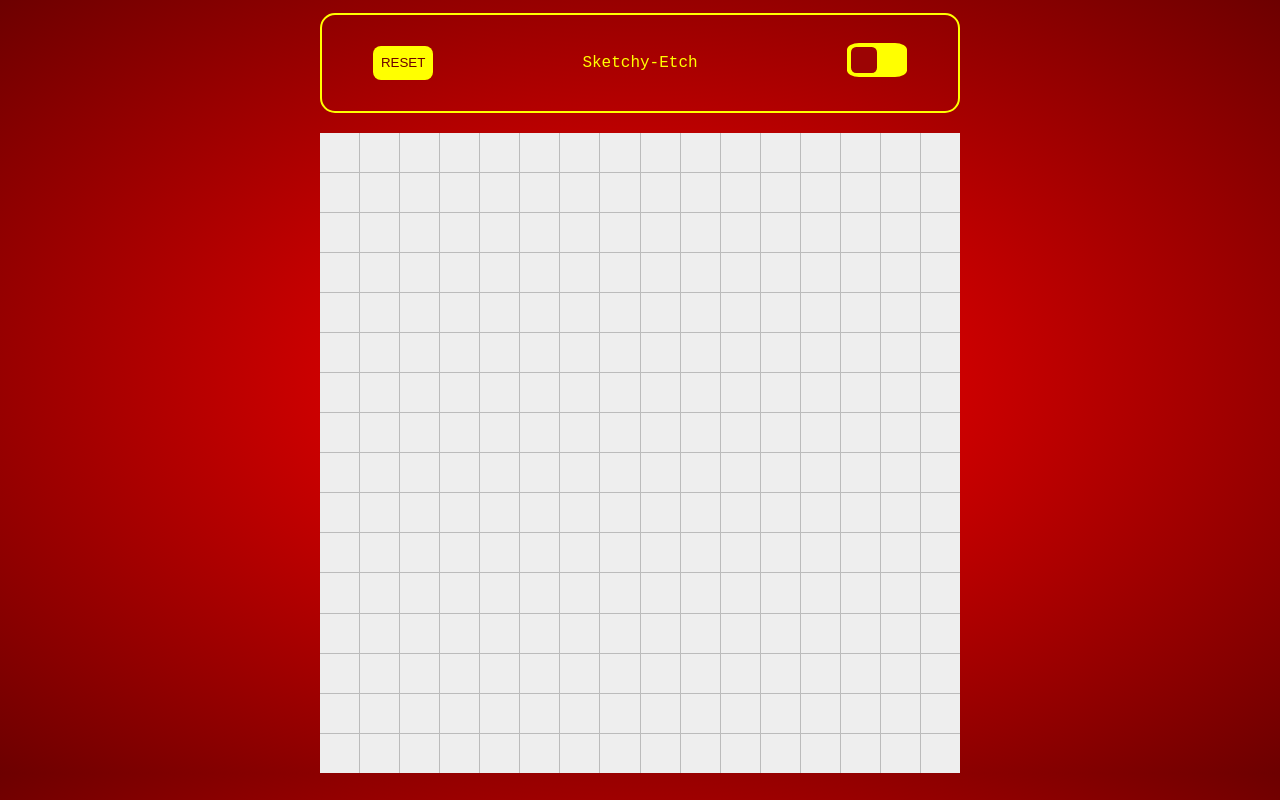
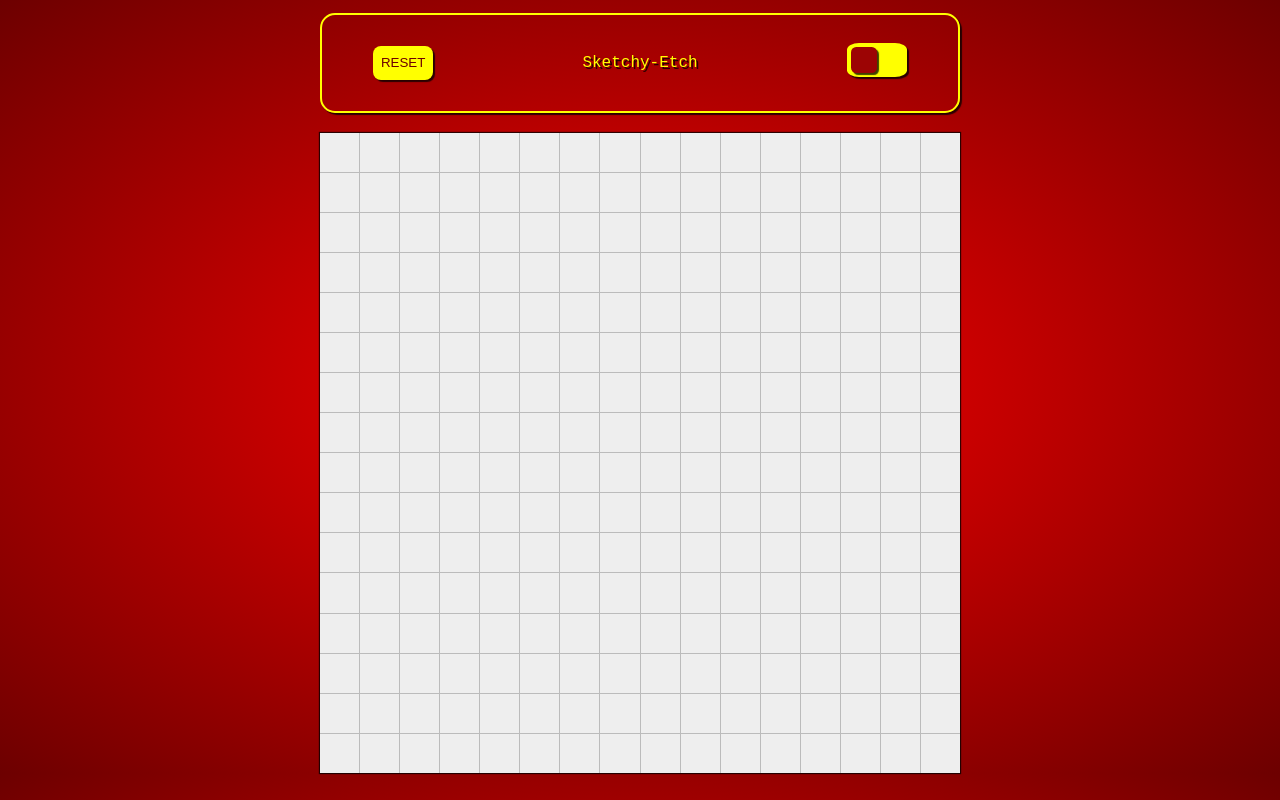
Before and after one commit to jinjagit/Etch-a-Sketch, a plain HTML site: page index.html in a window 1280 px wide. Drawn offline with Linux system fonts and the light colour scheme.

Commit message:
added drop shadows

```diff
--- a/index.html
+++ b/index.html
@@ -74,7 +74,7 @@
     let oldGrid = gridDimension;
     do {
       gridDimension = window.prompt("Change number of squares per side (16 - 64)", oldGrid), 10;
-      if (gridDimension === null) {return;}
+      if (gridDimension === null) {return;} // Enables cancel button on prompt window
       else {gridDimension = parseInt(gridDimension);}
     } while(isNaN(gridDimension) || gridDimension > 64 || gridDimension < 16);
 
--- a/style.css
+++ b/style.css
@@ -4,6 +4,7 @@ body{
   background: radial-gradient(red, #6d0000);
   margin: 0 auto;
   background-size: cover; /** This seems to work better than no-repeat (Chrome on Android issues) **/
+  text-shadow: 2px 2px rgba(0,0,0,0.75);
 }
 
 #grid{
@@ -11,6 +12,9 @@ body{
   margin: auto;
   background-color: #bbb;
   grid-gap: 1px;
+  -webkit-box-shadow: 0px 0px 1px 1px rgba(0,0,0,0.75);
+  -moz-box-shadow: 0px 0px 1px 1px rgba(0,0,0,0.75);
+  box-shadow: 0px 0px 1px 1px rgba(0,0,0,0.75);
 }
 
 .square {
@@ -33,6 +37,9 @@ body{
   border-width: 2px;
   border-radius: 15px;
   margin-top: 2%;
+  -webkit-box-shadow: 2px 2px 1px 0px rgba(0,0,0,0.75);
+  -moz-box-shadow: 2px 2px 1px 0px rgba(0,0,0,0.75);
+  box-shadow: 2px 2px 1px 0px rgba(0,0,0,0.75);
 }
 
 .wrapper {
@@ -52,6 +59,9 @@ body{
   box-sizing: border-box;
   height: 34px;
   width: 60px;
+  -webkit-box-shadow: 2px 2px 1px 0px rgba(0,0,0,0.75);
+  -moz-box-shadow: 2px 2px 1px 0px rgba(0,0,0,0.75);
+  box-shadow: 2px 2px 1px 0px rgba(0,0,0,0.75);
 }
 
 /** toggle stuff **/
@@ -75,6 +85,9 @@ body{
   background-color: yellow;
   -webkit-transition: .4s;
   transition: .4s;
+  -webkit-box-shadow: 2px 2px 1px 0px rgba(0,0,0,0.75);
+  -moz-box-shadow: 2px 2px 1px 0px rgba(0,0,0,0.75);
+  box-shadow: 2px 2px 1px 0px rgba(0,0,0,0.75);
 }
 
 .slider:before {
@@ -107,8 +120,14 @@ input:checked + .slider:before {
 
 .slider.round {
   border-radius: 20%;
+  -webkit-box-shadow: 2px 2px 1px 0px rgba(0,0,0,0.75);
+  -moz-box-shadow: 2px 2px 1px 0px rgba(0,0,0,0.75);
+  box-shadow: 2px 2px 1px 0px rgba(0,0,0,0.75);
 }
 
 .slider.round:before {
   border-radius: 20%;
+  -webkit-box-shadow: 2px 2px 1px 0px rgba(0,0,0,0.75);
+  -moz-box-shadow: 2px 2px 1px 0px rgba(0,0,0,0.75);
+  box-shadow: 2px 2px 1px 0px rgba(0,0,0,0.75);
 }
```
